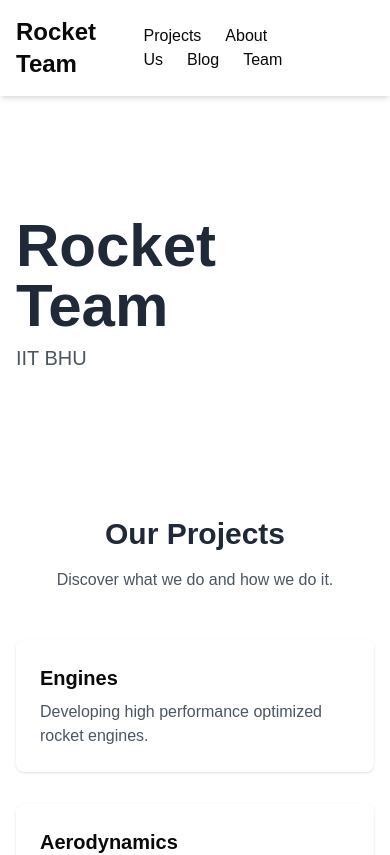
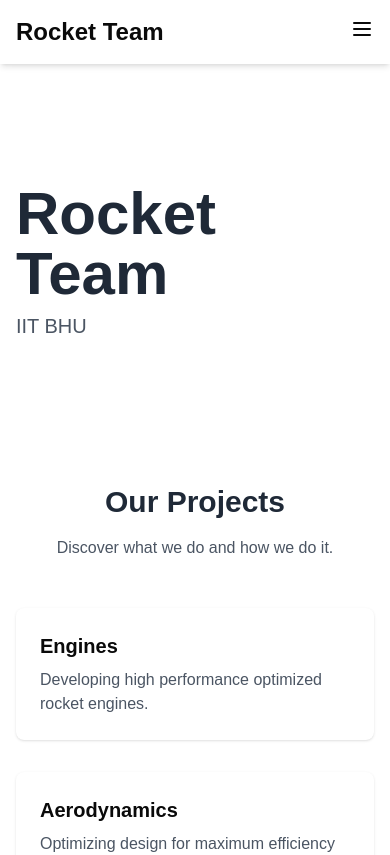
Before and after one commit to Rocket-team-iit-varanasi/website, a Next.js app: page / in a window 390 px wide. Shown: the top 855 px of the page. Built offline with nearby package versions, Linux system fonts and the light colour scheme.

Commit message:
fixed nav bar issue on mobile screens

```diff
--- a/src/app/components/navbar.tsx
+++ b/src/app/components/navbar.tsx
@@ -1,19 +1,67 @@
+"use client";
 import Link from 'next/link'
+import { useState } from 'react'
 
 export default function Navbar() {
+  const [isOpen, setIsOpen] = useState(false)
+
   return (
     <nav className="bg-white shadow-md sticky top-0 z-50">
       <div className="container mx-auto px-4 py-4 flex justify-between items-center">
         <div className="font-bold text-2xl">
           <Link href="/">Rocket Team</Link>
         </div>
-        <div className="space-x-6">
+        {/* Desktop Links */}
+        <div className="hidden md:flex space-x-6">
           <Link href="/projects" className="hover:text-blue-500">Projects</Link>
           <Link href="/about" className="hover:text-blue-500">About Us</Link>
           <Link href="/blog" className="hover:text-blue-500">Blog</Link>
           <Link href="/team" className="hover:text-blue-500">Team</Link>
         </div>
+        {/* Mobile Hamburger */}
+        <div className="md:hidden">
+          <button
+            onClick={() => setIsOpen(!isOpen)}
+            type="button"
+            className="focus:outline-none"
+          >
+            {isOpen ? (
+              // Close Icon
+              <svg
+                className="w-6 h-6"
+                fill="none"
+                stroke="currentColor"
+                viewBox="0 0 24 24"
+                xmlns="http://www.w3.org/2000/svg"
+              >
+                <path strokeLinecap="round" strokeLinejoin="round" strokeWidth={2} d="M6 18L18 6M6 6l12 12" />
+              </svg>
+            ) : (
+              // Hamburger Icon
+              <svg
+                className="w-6 h-6"
+                fill="none"
+                stroke="currentColor"
+                viewBox="0 0 24 24"
+                xmlns="http://www.w3.org/2000/svg"
+              >
+                <path strokeLinecap="round" strokeLinejoin="round" strokeWidth={2} d="M4 6h16M4 12h16M4 18h16" />
+              </svg>
+            )}
+          </button>
+        </div>
       </div>
+      {/* Mobile Menu */}
+      {isOpen && (
+        <div className="md:hidden bg-white shadow-md">
+          <div className="px-4 pt-2 pb-4 space-y-2">
+            <Link href="/projects" className="block hover:text-blue-500" onClick={() => setIsOpen(false)}>Projects</Link>
+            <Link href="/about" className="block hover:text-blue-500" onClick={() => setIsOpen(false)}>About Us</Link>
+            <Link href="/blog" className="block hover:text-blue-500" onClick={() => setIsOpen(false)}>Blog</Link>
+            <Link href="/team" className="block hover:text-blue-500" onClick={() => setIsOpen(false)}>Team</Link>
+          </div>
+        </div>
+      )}
     </nav>
   )
 }
```
